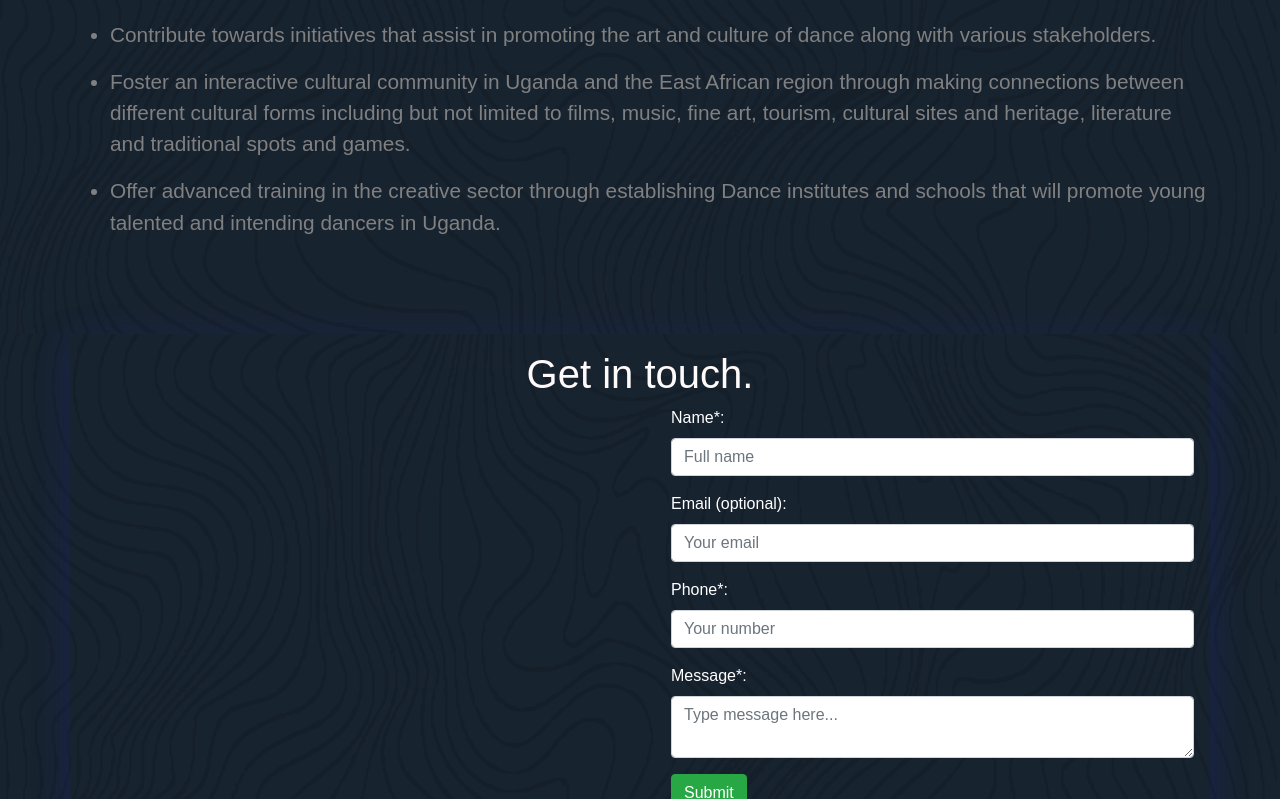
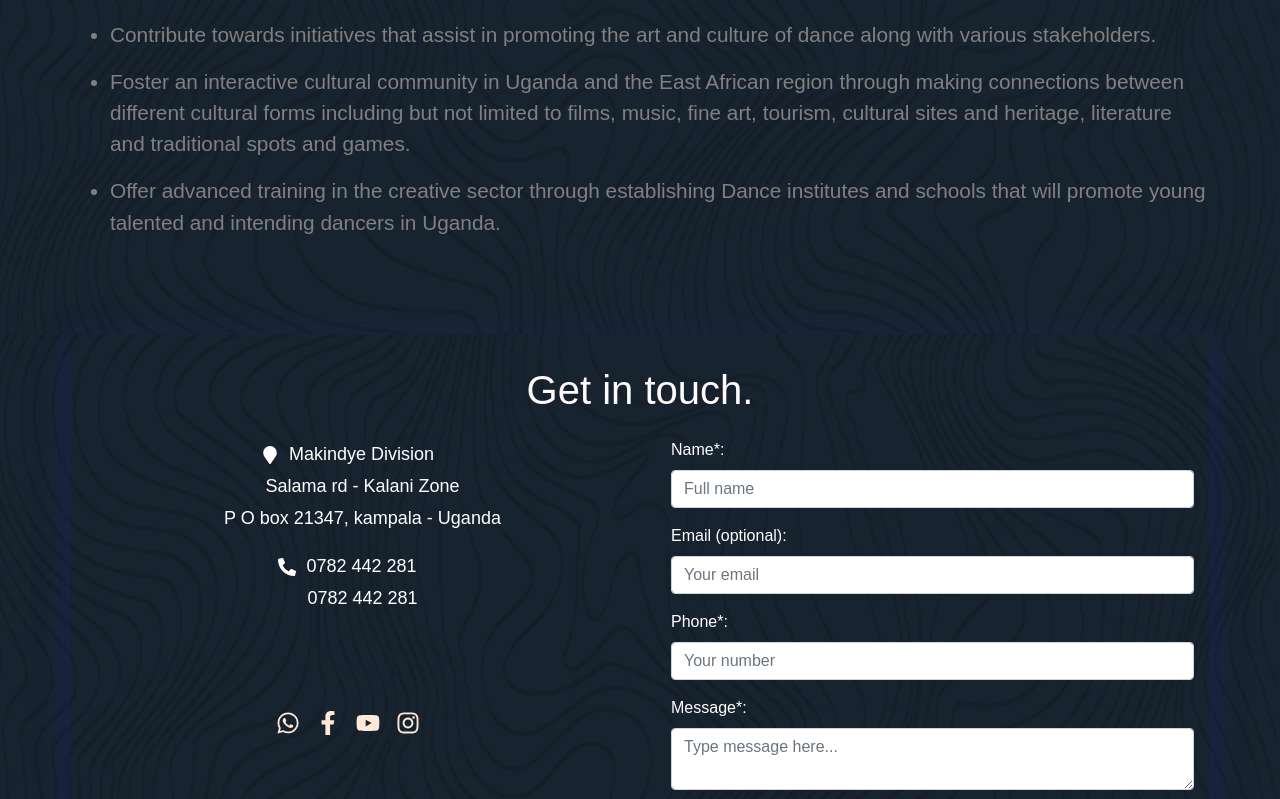
Before and after one commit to amsalimsema/dau, a React (Create React App) app: page / in a window 1280 px wide. Shown: the part 2001-2800 px from the top of the page. Built offline with nearby package versions, Linux system fonts and the light colour scheme; the HTML template or start-up script is replaced by a standard one; a web font is replaced by a local one.

Commit message:
sundayRequest

```diff
--- a/src/components/Footer.js
+++ b/src/components/Footer.js
@@ -6,9 +6,11 @@ import Col from 'react-bootstrap/Col'
 import Row from 'react-bootstrap/Row'
 import Button from 'react-bootstrap/Button'
 import { Main } from './Founders'
+import { FaMapMarker, FaPhoneAlt } from 'react-icons/fa'
+import { Gram, Tube, Tsup, FB } from './Nav'
 
 const Wrapper = styled(Container)`
-  padding: 1rem 0;
+  padding: 2rem 0 1rem 0;
   box-shadow: 0 8px 32px 0 rgba(31, 38, 135, 0.37);
   border: none;
 `
@@ -32,8 +34,74 @@ export default function Footer() {
         <Wrapper>
           <h1 style={{ color: 'snow', textAlign: 'center' }}>Get in touch.</h1>
 
-          <Row>
-            <Col md={6}></Col>
+          <Row className="pt-3">
+            <Col md={6}>
+              <div
+                className="text-center"
+                style={{
+                  color: '#fff',
+                  fontSize: '1.125rem',
+                  lineHeight: '2rem',
+                }}
+              >
+                <p>
+                  <FaMapMarker />
+                  &nbsp;&nbsp;Makindye Division
+                  <br />
+                  &nbsp;&nbsp;&nbsp;&nbsp;&nbsp;&nbsp;Salama rd - Kalani Zone
+                  <br />
+                  &nbsp;&nbsp;&nbsp;&nbsp;&nbsp;&nbsp;P O box 21347, kampala -
+                  Uganda
+                </p>
+
+                <p>
+                  <FaPhoneAlt />
+                  &nbsp;&nbsp;0782 442 281
+                  <br />
+                  &nbsp;&nbsp;&nbsp;&nbsp;&nbsp;&nbsp;0782 442 281
+                </p>
+              </div>
+              <div className="text-center" style={{ paddingTop: '5rem' }}>
+                <a
+                  href="https://wa.me/256760721071/?text=Hello Dau"
+                  target="_blank"
+                  rel="noopener noreferrer"
+                  title="WhatsApp"
+                >
+                  <Tsup style={{ width: '1.5rem', height: '1.5rem' }} />
+                </a>
+
+                <a
+                  href="/"
+                  target="_blank"
+                  rel="noopener noreferrer"
+                  title="Facebook"
+                  style={{ paddingLeft: '1rem' }}
+                >
+                  <FB style={{ width: '1.5rem', height: '1.5rem' }} />
+                </a>
+
+                <a
+                  href="/"
+                  target="_blank"
+                  rel="noopener noreferrer"
+                  title="YouTube"
+                  style={{ paddingLeft: '1rem' }}
+                >
+                  <Tube style={{ width: '1.5rem', height: '1.5rem' }} />
+                </a>
+
+                <a
+                  href="/"
+                  target="_blank"
+                  rel="noopener noreferrer"
+                  title="Instagram"
+                  style={{ paddingLeft: '1rem' }}
+                >
+                  <Gram style={{ width: '1.5rem', height: '1.5rem' }} />
+                </a>
+              </div>
+            </Col>
             <Col md={6}>
               {/* form */}
               <Form
@@ -114,8 +182,9 @@ export default function Footer() {
               {/* end form */}
             </Col>
           </Row>
-
-          <p className="text-center text-white pt-5">
+        </Wrapper>
+        <Wrapper>
+          <p className="text-center text-white pt-3">
             &copy;{new Date().getFullYear()}&nbsp;Dancers' Association of
             Uganda.
           </p>
--- a/src/components/Intro.js
+++ b/src/components/Intro.js
@@ -1,7 +1,7 @@
 import React from 'react'
 import styled from 'styled-components'
 import Container from 'react-bootstrap/Container'
-import big from '../Images/small.png'
+import big from '../Images/logo801.png'
 import { BsChevronDoubleDown } from 'react-icons/bs'
 
 const Main = styled.div`
@@ -48,8 +48,10 @@ const Inner = styled.div`
       font-size: 4rem;
     }
     img {
-      width: auto;
-      height: auto;
+      // width: auto;
+      // height: auto;
+      width: 115px;
+      height: 115px;
     }
   }
   @media screen and (min-width: 321px) and (max-width: 767px) {
--- a/src/components/Nav.js
+++ b/src/components/Nav.js
@@ -1,7 +1,7 @@
 import React, { useState } from 'react'
 import styled from 'styled-components'
 import { IconContext } from 'react-icons/lib'
-import logo from '../Images/small.png'
+import logo from '../Images/logo192.png'
 import '../App.css'
 import {
   FaBars,
```
Also changed, not shown: src/Images/logo192.png (added), src/Images/logo801.png (added).
